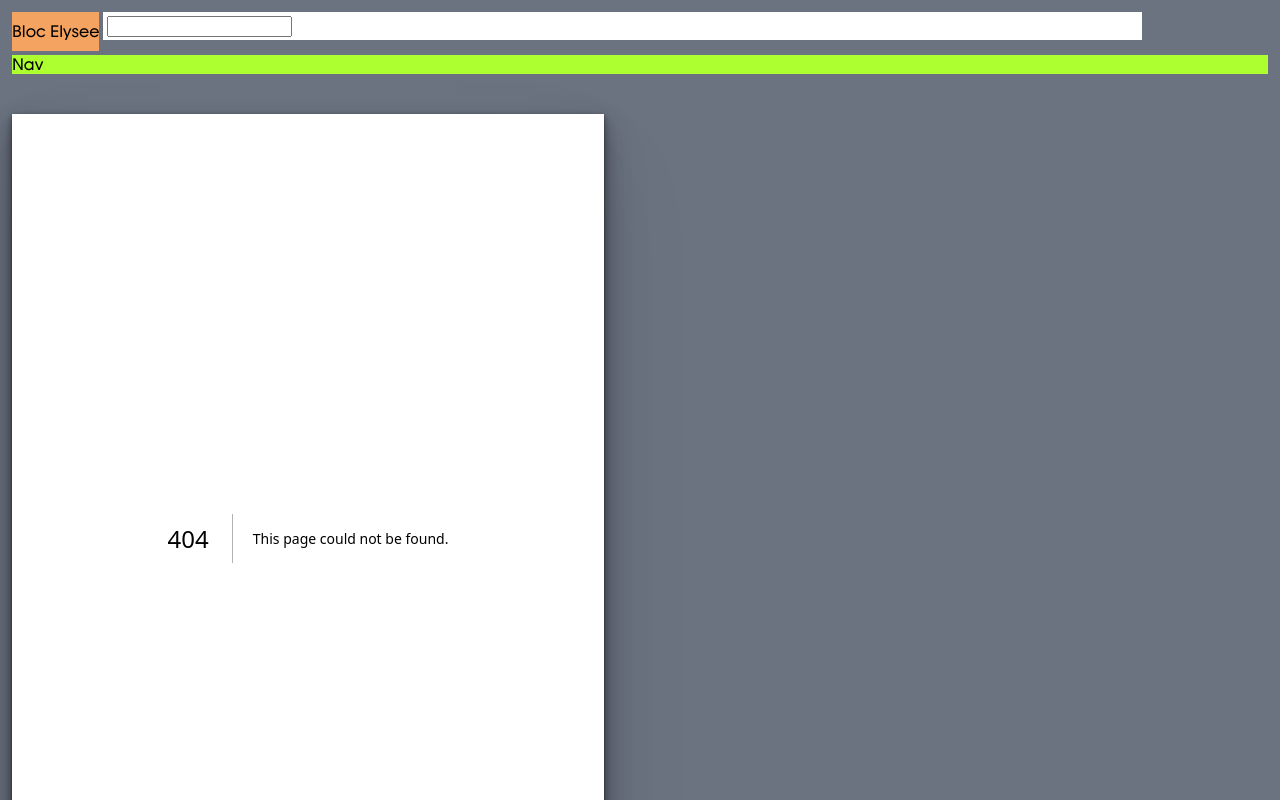
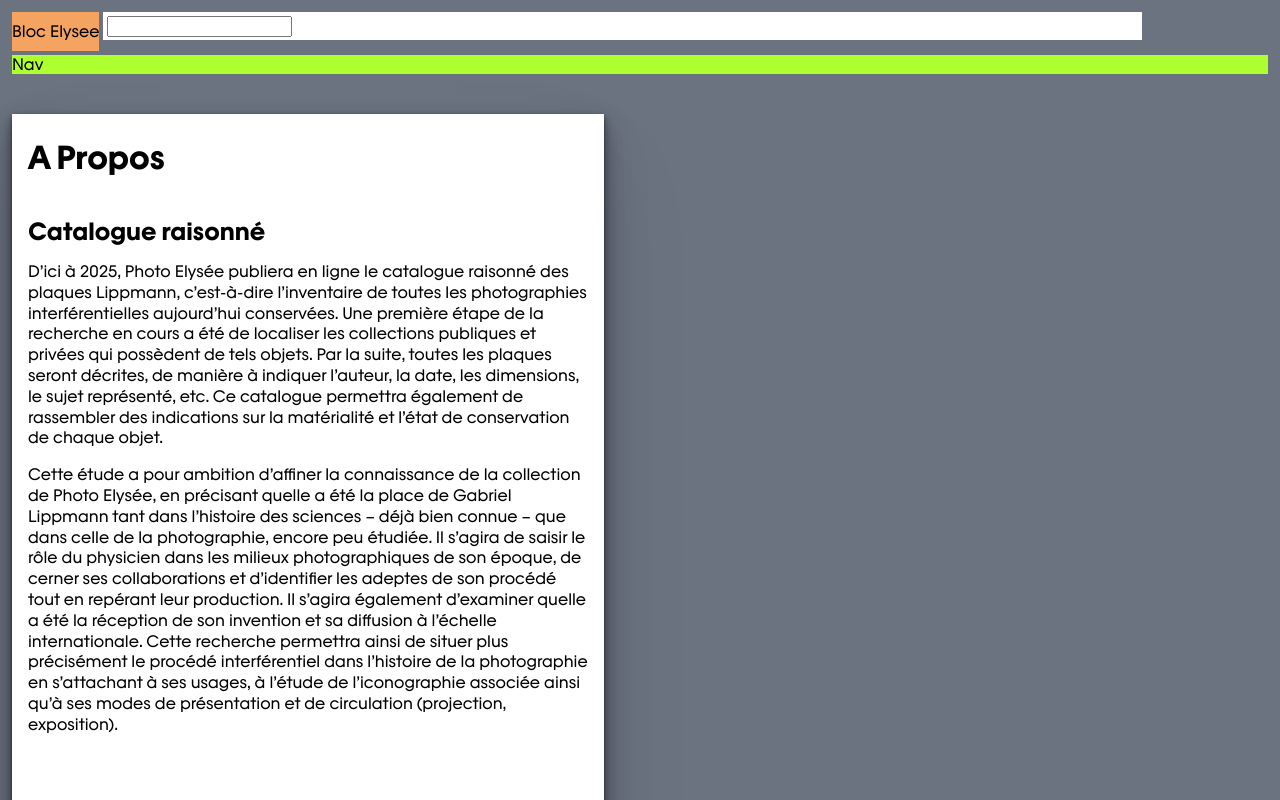
Before and after one commit to stefina/Lippman_POC, a Next.js app: page /a-propos in a window 1280 px wide. Before the commit this address had no page. Shown: the top 800 px of the page. Built offline with nearby package versions, Linux system fonts and the light colour scheme.

Commit message:
LIPPMANN-5: Fix comments from Marin's Code Review

```diff
--- a/components/DefaultLayout.module.scss
+++ b/components/DefaultLayout.module.scss
@@ -4,7 +4,7 @@
 .pageWrapper {
     padding: $spacer-3-12px;
     height: auto;
-    background-color: $secondary-color;
+    background-color: $secondary-500;
 }
 
 .content {
--- a/components/heading/Heading.module.scss
+++ b/components/heading/Heading.module.scss
@@ -3,10 +3,12 @@
 
 .headingLarge {
     padding-bottom: $spacer-10-40px;
+    font-weight: 900;
 }
 
 .headingMedium {
     padding-top: $spacer-16-64px;
+    font-weight: 900;
 }
 
 .headingLarge + .headingMedium {
--- a/pages/_app.tsx
+++ b/pages/_app.tsx
@@ -6,13 +6,63 @@ import localFont from '@next/font/local'
 const photoElyseeFont = localFont({
   src: [
     {
+      path: './fonts/PhotoElysee-Bold.woff',
+      weight: '900',
+      style: 'normal',
+    },
+    {
+      path: './fonts/PhotoElysee-Bold.woff2',
+      weight: '900',
+      style: 'normal',
+    },
+    {
+      path: './fonts/PhotoElysee-BoldItalic.woff',
+      weight: '900',
+      style: 'italic',
+    },
+    {
+      path: './fonts/PhotoElysee-BoldItalic.woff2',
+      weight: '900',
+      style: 'italic',
+    },
+    {
+      path: './fonts/PhotoElysee-DisplayBold.woff',
+      weight: '900',
+      style: 'normal',
+    },
+    {
+      path: './fonts/PhotoElysee-DisplayBold.woff2',
+      weight: '900',
+      style: 'normal',
+    },
+    {
+      path: './fonts/PhotoElysee-DisplayBoldItalic.woff',
+      weight: '900',
+      style: 'italic',
+    },
+    {
+      path: './fonts/PhotoElysee-DisplayBoldItalic.woff2',
+      weight: '900',
+      style: 'italic',
+    },
+    {
+      path: './fonts/PhotoElysee-Italic.woff',
+      weight: '400',
+      style: 'italic',
+    },
+    {
+      path: './fonts/PhotoElysee-Italic.woff2',
+      weight: '400',
+      style: 'italic',
+    },
+    {
       path: './fonts/PhotoElysee-Regular.woff2',
       weight: '400',
       style: 'normal',
     },
     {
-      path: './fonts/PhotoElysee-Bold.woff2',
-      weight: '900',
+      path: './fonts/PhotoElysee-Regular.woff',
+      weight: '400',
       style: 'normal',
     },
   ],
--- /dev/null
+++ b/pages/a-propos/index.tsx
@@ -0,0 +1,55 @@
+import React from 'react'
+import Text from '../../components/text/Text'
+import CustomLink from '../../components/link/Link'
+import Heading from '../../components/heading/Heading'
+
+export default function AProposPage() {
+  return (
+    <>
+      <Heading size="large">A Propos</Heading>
+      <Heading size="medium">Catalogue raisonné</Heading>
+      <Text>
+        D’ici à 2025, Photo Elysée publiera en ligne le catalogue raisonné des
+        plaques Lippmann, c’est-à-dire l’inventaire de toutes les photographies
+        interférentielles aujourd’hui conservées. Une première étape de la
+        recherche en cours a été de localiser les collections publiques et
+        privées qui possèdent de tels objets. Par la suite, toutes les plaques
+        seront décrites, de manière à indiquer l’auteur, la date, les
+        dimensions, le sujet représenté, etc. Ce catalogue permettra également
+        de rassembler des indications sur la matérialité et l’état de
+        conservation de chaque objet.
+      </Text>
+      <Text>
+        Cette étude a pour ambition d’affiner la connaissance de la collection
+        de Photo Elysée, en précisant quelle a été la place de Gabriel Lippmann
+        tant dans l’histoire des sciences – déjà bien connue – que dans celle de
+        la photographie, encore peu étudiée. Il s’agira de saisir le rôle du
+        physicien dans les milieux photographiques de son époque, de cerner ses
+        collaborations et d’identifier les adeptes de son procédé tout en
+        repérant leur production. Il s’agira également d’examiner quelle a été
+        la réception de son invention et sa diffusion à l’échelle
+        internationale. Cette recherche permettra ainsi de situer plus
+        précisément le procédé interférentiel dans l’histoire de la photographie
+        en s’attachant à ses usages, à l’étude de l’iconographie associée ainsi
+        qu’à ses modes de présentation et de circulation (projection,
+        exposition).
+      </Text>
+      <Heading size="medium">Photo Elysée</Heading>
+      <Text>
+        Enfin, un travail dans les archives permet d’enrichir la connaissance.
+        Ainsi, en rapprochant la correspondance envoyée par Gabriel Lippmann à
+        sa mère en octobre 1902, on peut dater les photographies représentant
+        Venise. Par ailleurs, la recherche a fait émerger la figure de son
+        épouse, Laurence, impliquée dans ce qui apparaît comme une pratique
+        photographique de couple. Dès lors, aucune des photographies conservées
+        n’étant signée, il devient – sauf dans certains cas précis – impossible
+        d’attribuer la plupart des plaques à Gabriel ou à Laurence Lippmann.
+        C’est la raison pour laquelle les deux noms sont généralement mentionnés
+        ensemble comme auteurs.
+      </Text>
+      <Text>
+        <CustomLink link="https://www.elysee.ch" label="www.elysee.ch" />
+      </Text>
+    </>
+  )
+}
--- a/styles/Home.module.scss
+++ b/styles/Home.module.scss
@@ -1 +1,5 @@
 @import '../styles/abstracts/variables';
+
+.Pagecontainer {
+    height: 100vh;
+}
--- a/styles/abstracts/_variables.scss
+++ b/styles/abstracts/_variables.scss
@@ -1,16 +1,48 @@
 
 /* COLORS */
-$primary-color: #0052CC;
-$secondary-color: #6B7280;
+$primary-50: #F2F7FF;
+$primary-100: #CCDCF5;
+$primary-200: #99BAEB;
+$primary-300: #6697E0;
+$primary-400: #3375D6;
+$primary-500: #0052CC;
+$primary-600: #0042A3;
+$primary-700: #003380;
+$primary-800: #002152;
+$primary-900: #001738;
+
+$secondary-50: #F3F4F7;
 $secondary-100: #E1E3E6;
+$secondary-200: #C4C7CC;
+$secondary-300: #A6AAB3;
+$secondary-400: #898E99;
+$secondary-500: #6B7280;
+$secondary-600: #565B66;
+$secondary-700: #40444D;
+$secondary-800: #2B2E33;
+$secondary-900: #15171A;
+
 $black: #000000;
 $white: #FFFFFF;
-$transparent: #E5E5E5;
 
 /* SPACERS */
+$spacer-0-2px: 40.125rem;
+$spacer-1-4px: 0.25rem;
+$spacer-2-8px: 0.5rem;
 $spacer-3-12px: 0.75rem;
 $spacer-4-16px: 1rem;
+$spacer-5-20px: 1.25rem;
 $spacer-6-24px: 1.5rem;
+$spacer-7-28px: 1.75rem;
+$spacer-8-32px: 2rem;
+$spacer-9-36px: 2.25rem;
 $spacer-10-40px: 2.5rem;
+$spacer-11-44px: 2.75rem;
 $spacer-12-48px: 3rem;
+$spacer-14-56px: 3.5rem;
 $spacer-16-64px: 4rem;
+$spacer-20-80px: 5rem;
+$spacer-24-96px: 6rem;
+$spacer-28-112px: 7rem;
+$spacer-32-128px: 8rem;
+$spacer-36-144px: 9rem;
--- a/styles/main.scss
+++ b/styles/main.scss
@@ -12,17 +12,13 @@ body {
 a {
   color: inherit;
   text-decoration: none;
-  border-bottom: 1px solid $primary-color;
+  border-bottom: 1px solid $primary-500;
 }
 
 * {
   box-sizing: border-box;
 }
 
-h1, h2 {
-  font-weight: 900;
-}
-
 h1, h2, h3, h4, h5, h6, p {
   margin: 0;
 }
```
Also changed, not shown: pages/a-propos/a-propos.js (deleted, +0 -9 lines), pages/index.tsx (+1 -46 lines).
